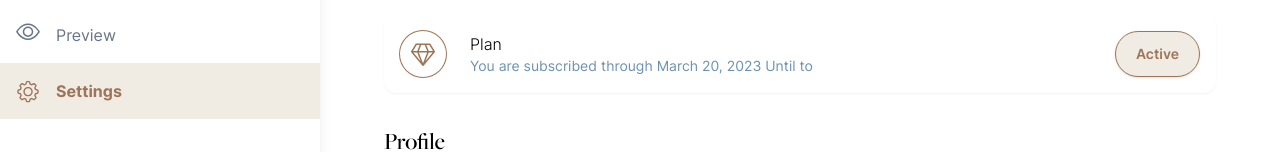
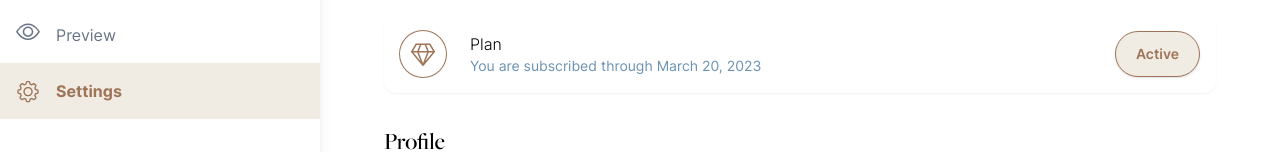
Before and after one commit to atweberlly/familywise, a Next.js app: page /member/settings in a window 1280 px wide. Shown: the part 290-442 px from the top of the page. Built offline with nearby package versions, Linux system fonts and the light colour scheme; no server answers; what react-pdf-tailwind would draw is missing.

Commit message:
Free-Trial show -due if free-trial-plan

```diff
--- a/src/pages/member/settings.tsx
+++ b/src/pages/member/settings.tsx
@@ -19,6 +19,8 @@ const Settings = () => {
   const user = useAppSelector((state: RootState) => state.userSlice.user)
   const router = useRouter()
 
+
+
   useEffect(() => {
     ;(async () => {
       const user = await axios('/api/users/getUser')
@@ -26,6 +28,7 @@ const Settings = () => {
     })()
   }, [dispatch])
   const expiryDate = new Date(user.createdAt)
+  const freeTrialEnd = user.freeTrialEnd ? new Date(user.freeTrialEnd) : null;
 
   const [isClient, setIsClient] = useState(false)
   useEffect(() => {
@@ -63,9 +66,11 @@ const Settings = () => {
                 <div>
                   <h4 className="text-base font-light">{user.planType} Plan</h4>
                   <p className="text-sm text-secondary-500">
-                    You are subscribed through{' '}
+                  You are subscribed through{' '}
                     {dateFormat(expiryDate.setFullYear(expiryDate.getFullYear() + 1), 'longDate')}{' '}
-                    Until to {/*Put here Due End*/}
+                    {user.planType === 'Free-Trial' && freeTrialEnd && (
+                      <>Until {dateFormat(freeTrialEnd, 'longDate')}</>
+                    )}
                   </p>
                 </div>
               </div>
```
